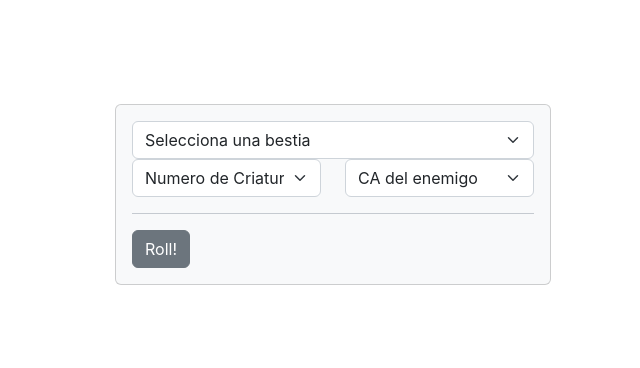
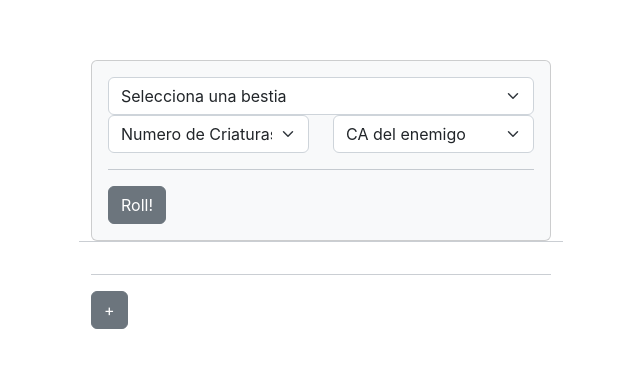
Before and after one commit to juananinca/horde, a Vue app: page / in a window 1280 px wide. Shown: the part 206-574 px from the top of the page, without its empty margins (77-717 px from the left). Built offline with nearby package versions, Linux system fonts and the light colour scheme.

Commit message:
added multi group support

```diff
--- a/src/components/HordeComponent.vue
+++ b/src/components/HordeComponent.vue
@@ -1,14 +1,33 @@
-<script setup lang="ts">
+<script lang="ts">
+import { defineComponent } from 'vue';
 import WelcomeItem from "./WelcomeItem.vue";
 import HordeGroup from "./HordeGroup.vue"
+
+export default defineComponent({
+  data() {
+    return {
+      q: 1
+    }
+  },
+  methods: {
+  },
+  components: {
+    HordeGroup
+  }
+})
+
 </script>
 
 <template>
   <div>
     <b-container class="bv-example-row">
+      <b-row v-for="n in q">
+        <HordeGroup />
+        <hr/>
+      </b-row>
+      <hr/>
       <b-row>
-        <HordeGroup />
-
+        <b-col><b-button @click="q++">+</b-button></b-col>
       </b-row>
     </b-container>
   </div>
--- a/src/components/HordeGroup.vue
+++ b/src/components/HordeGroup.vue
@@ -14,6 +14,7 @@ export default defineComponent({
       groupDamage: "",
       numberOfCreatures: -1,
       enemyCa: -1,
+      visible: false,
       numberOfCreaturesOptions: [
         {value: -1, text: "Numero de Criaturas", disabled: true},
         1, 2, 3, 4, 5, 6, 7, 8
@@ -64,11 +65,11 @@ export default defineComponent({
       <hr/>
       <b-form-row>
         <b-col><b-button @click="rollGroup">Roll!</b-button></b-col>
-        <b-col class="text-center"><b-button v-if="groupDamage !== ''" variant="primary" v-b-toggle.collapse-1>{{groupDamage}}</b-button></b-col>
+        <b-col class="text-center"><b-button v-if="groupDamage !== ''" variant="primary" @click="visible = !visible">{{groupDamage}}</b-button></b-col>
         <!-- <b-col class="text-center"><b-button v-if="groupDamage !== ''" variant="primary" v-b-modal.modal-1>{{groupDamage}}</b-button></b-col> -->
       </b-form-row>
       <b-form-row>
-        <b-collapse id="collapse-1" class="mt-2">
+        <b-collapse id="collapse-1" v-model="visible" class="mt-2">
           <b-card>
             <b-form-textarea
               id="textarea"
```
